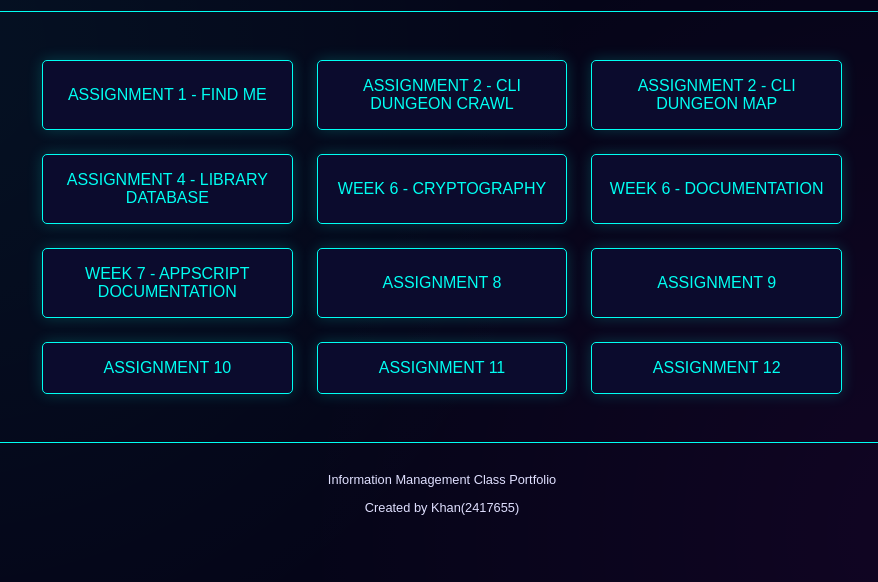
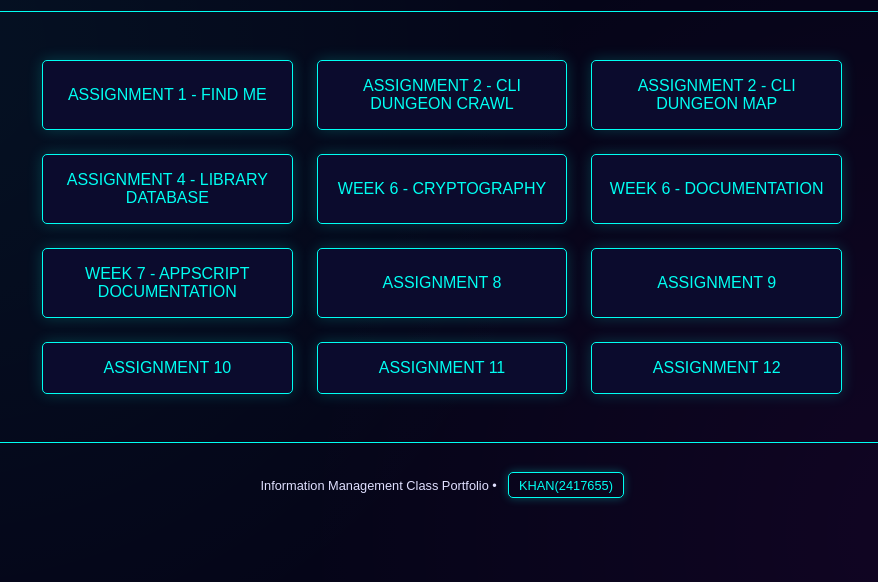
Before and after one commit to khann8899/InformationManagement, a plain HTML site: page index.html in a window 1280 px wide. Shown: the part 108-690 px from the top of the page, without its empty margins (198-1076 px from the left). Drawn offline with Linux system fonts and the light colour scheme.

Commit message:
Update index.html

```diff
--- a/index.html
+++ b/index.html
@@ -176,6 +176,28 @@
             border-top: 1px solid var(--primary-color);
             font-size: 0.8rem;
         }
+        .footer-button {
+        background-color: transparent;
+        color: var(--primary-color);
+        border: 1px solid var(--primary-color);
+        padding: 0.3rem 0.6rem;
+        font-family: 'Orbitron', sans-serif;
+        font-size: 0.8rem;
+        cursor: pointer;
+        border-radius: 5px;
+        text-transform: uppercase;
+        transition: all 0.3s ease;
+        box-shadow: 0 0 10px rgba(0, 255, 242, 0.3);
+        margin-left: 0.5rem;
+        }
+
+        .footer-button:hover {
+        color: var(--light-text);
+        background-color: var(--secondary-color);
+        box-shadow: 0 0 15px rgba(0, 255, 242, 0.5);
+        animation: vibrate 0.3s linear infinite;
+        }
+
 
         /* Responsive adjustments */
         @media (max-width: 600px) {
@@ -222,8 +244,10 @@
     </main>
 
     <footer>
-        <p>Information Management Class Portfolio </p>
-        <p> Created by Khan(2417655)</p>
+        <p>Information Management Class Portfolio •
+            <button id="gradeAccessButton"  onclick="promptPassword()" class="footer-button">Khan(2417655)</button>
+        </p>
+
     </footer>
 
     <script>
```
